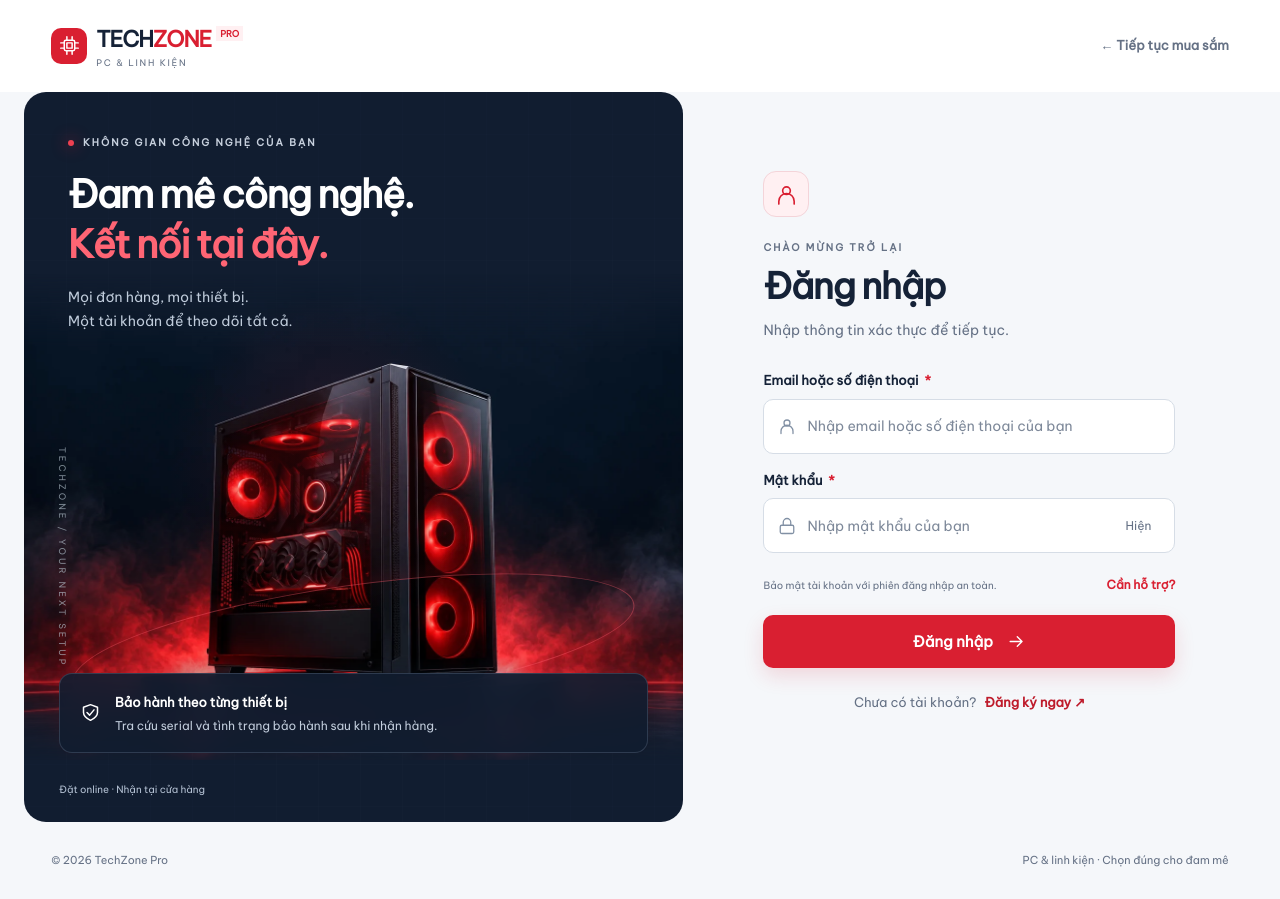
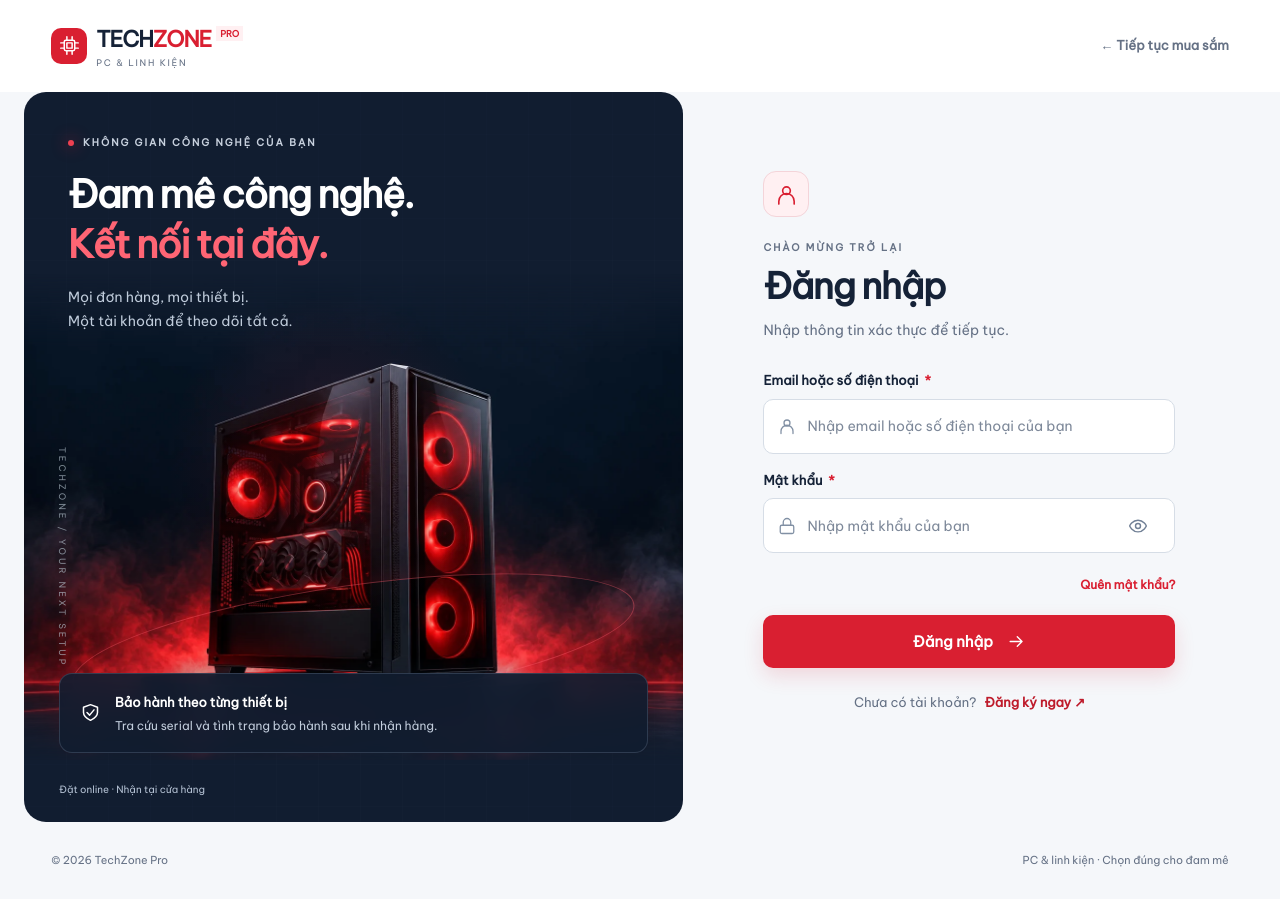
Before and after one commit to SBA301-cyber-gear-shop/frontend, a React (Vite) app: page /dang-nhap in a window 1280 px wide. Built offline with nearby package versions, Linux system fonts and the light colour scheme.

Commit message:
fix UI for password and forgot password at LoginPage

```diff
--- a/src/components/ui.jsx
+++ b/src/components/ui.jsx
@@ -43,6 +43,20 @@ export function Icon({ name = "grid", ...props }) {
       <>
         <rect width="18" height="11" x="3" y="11" rx="2" ry="2" />
         <path d="M7 11V7a5 5 0 0 1 10 0v4" />
+      </>
+    ),
+    eye: (
+      <>
+        <path d="M2 12s3-7 10-7 10 7 10 7-3 7-10 7-10-7-10-7Z" />
+        <circle cx="12" cy="12" r="3" />
+      </>
+    ),
+    eyeOff: (
+      <>
+        <path d="M9.88 9.88a3 3 0 1 0 4.24 4.24" />
+        <path d="M10.73 5.08A10.43 10.43 0 0 1 12 5c7 0 10 7 10 7a13.16 13.16 0 0 1-1.67 2.68" />
+        <path d="M6.61 6.61A13.526 13.526 0 0 0 2 12s3 7 10 7a9.74 9.74 0 0 0 5.39-1.61" />
+        <line x1="2" x2="22" y1="2" y2="22" />
       </>
     ),
     bag: (
--- a/src/pages/Auth.jsx
+++ b/src/pages/Auth.jsx
@@ -357,9 +357,10 @@ export default function Auth({ register = false }) {
                     className="password-toggle"
                     type="button"
                     aria-label={showPassword ? "Ẩn mật khẩu" : "Hiện mật khẩu"}
+                    title={showPassword ? "Ẩn mật khẩu" : "Hiện mật khẩu"}
                     onClick={() => setShowPassword(!showPassword)}
                   >
-                    {showPassword ? "Ẩn" : "Hiện"}
+                    <Icon name={showPassword ? "eyeOff" : "eye"} />
                   </button>
                 </div>
                 {touched.password && validationErrors.password && (
@@ -394,9 +395,10 @@ export default function Auth({ register = false }) {
                       className="password-toggle"
                       type="button"
                       aria-label={showConfirm ? "Ẩn mật khẩu" : "Hiện mật khẩu"}
+                      title={showConfirm ? "Ẩn mật khẩu" : "Hiện mật khẩu"}
                       onClick={() => setShowConfirm(!showConfirm)}
                     >
-                      {showConfirm ? "Ẩn" : "Hiện"}
+                      <Icon name={showConfirm ? "eyeOff" : "eye"} />
                     </button>
                   </div>
                   {touched.confirm && validationErrors.confirm && (
@@ -406,17 +408,19 @@ export default function Auth({ register = false }) {
               )}
 
               <div className="form-options">
-                <span className="password-hint">
-                  {register
-                    ? "Mật khẩu nên chứa ít nhất 6 ký tự để bảo mật."
-                    : "Bảo mật tài khoản với phiên đăng nhập an toàn."}
-                </span>
+                {register ? (
+                  <span className="password-hint">
+                    Mật khẩu nên chứa ít nhất 6 ký tự để bảo mật.
+                  </span>
+                ) : (
+                  <span />
+                )}
                 <button
                   type="button"
                   className="text-button"
                   onClick={() => setHelp(true)}
                 >
-                  Cần hỗ trợ?
+                  {register ? "Cần hỗ trợ?" : "Quên mật khẩu?"}
                 </button>
               </div>
 
--- a/src/styles/login.css
+++ b/src/styles/login.css
@@ -314,21 +314,25 @@
   display: grid;
   place-items: center;
   width: 36px;
-  height: 44px;
+  height: 36px;
   flex-shrink: 0;
   background: transparent;
   border: 0;
-  color: #657185;
+  border-radius: 8px;
+  color: #718096;
+  cursor: pointer;
+  transition:
+    color 0.15s ease,
+    background-color 0.15s ease;
 }
+.password-toggle:hover {
+  color: #1a202c;
+  background-color: #f1f5f9;
+}
+.password-toggle .icon,
 .password-toggle svg {
-  width: 21px;
-  height: 21px;
-}
-.eye-slash {
-  display: none;
-}
-.password-toggle[aria-pressed="true"] .eye-slash {
-  display: block;
+  width: 20px;
+  height: 20px;
 }
 .input-frame:has([aria-invalid="true"]) {
   border-color: #be1729;
```
